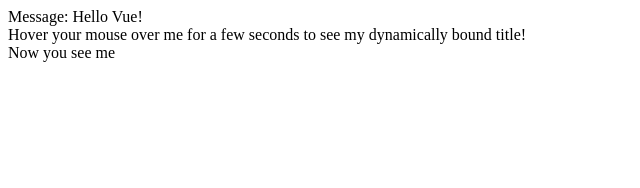
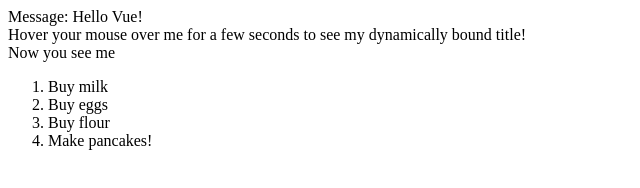
Before and after one commit to lukemerrett/LearningVueJS, a plain HTML site: page 01_GettingStarted/index.html in a window 1280 px wide. Shown: the whole page, without its empty margins (0-640 px from the left). Drawn offline with nearby package versions, Linux system fonts and the light colour scheme.

Commit message:
Showed usage of a for directive

```diff
--- a/01_GettingStarted/index.html
+++ b/01_GettingStarted/index.html
@@ -19,6 +19,15 @@
                 <!-- Conditional render, won't show if 'seen' attribute is falsey -->
                 <span v-if="seen">Now you see me</span>
             </div>
+
+            <div>
+                <ol>
+                    <!-- Iterates over a collection -->
+                    <li v-for="todo in todos">
+                        {{ todo.text }}
+                    </li>
+                </ol>
+            </div>
         </div>
     </body>
 </html>
--- a/01_GettingStarted/index.js
+++ b/01_GettingStarted/index.js
@@ -6,7 +6,13 @@
         data: {
             welcome_message: 'Hello Vue',
             hover_msg: 'You loaded this page on ' + new Date().toLocaleString(),
-            seen: true
+            seen: true,
+            todos: [
+                { text: "Buy milk" },
+                { text: "Buy eggs" },
+                { text: "Buy flour" },
+                { text: "Make pancakes!" }
+            ]
         }
     })
 }
```
